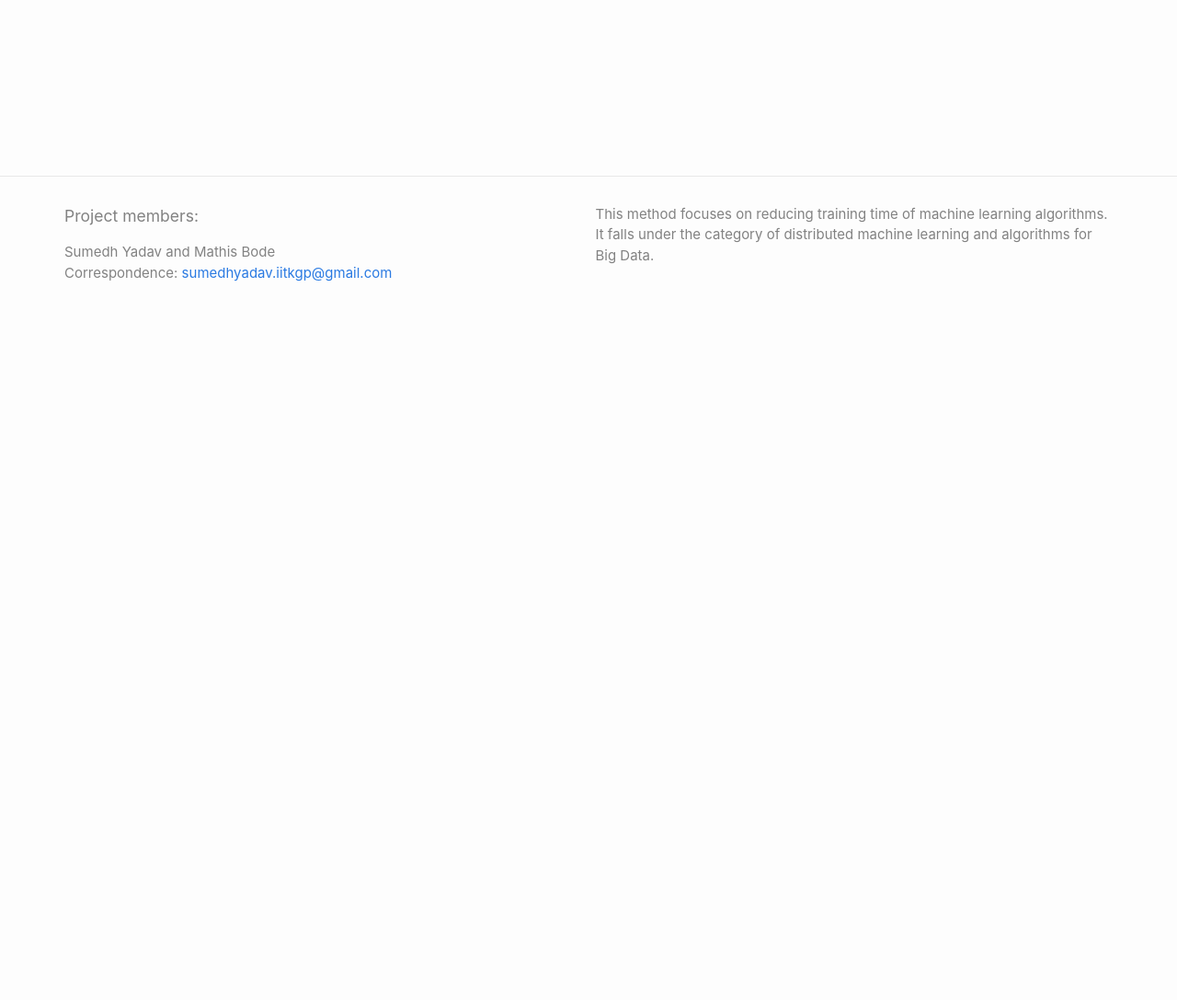
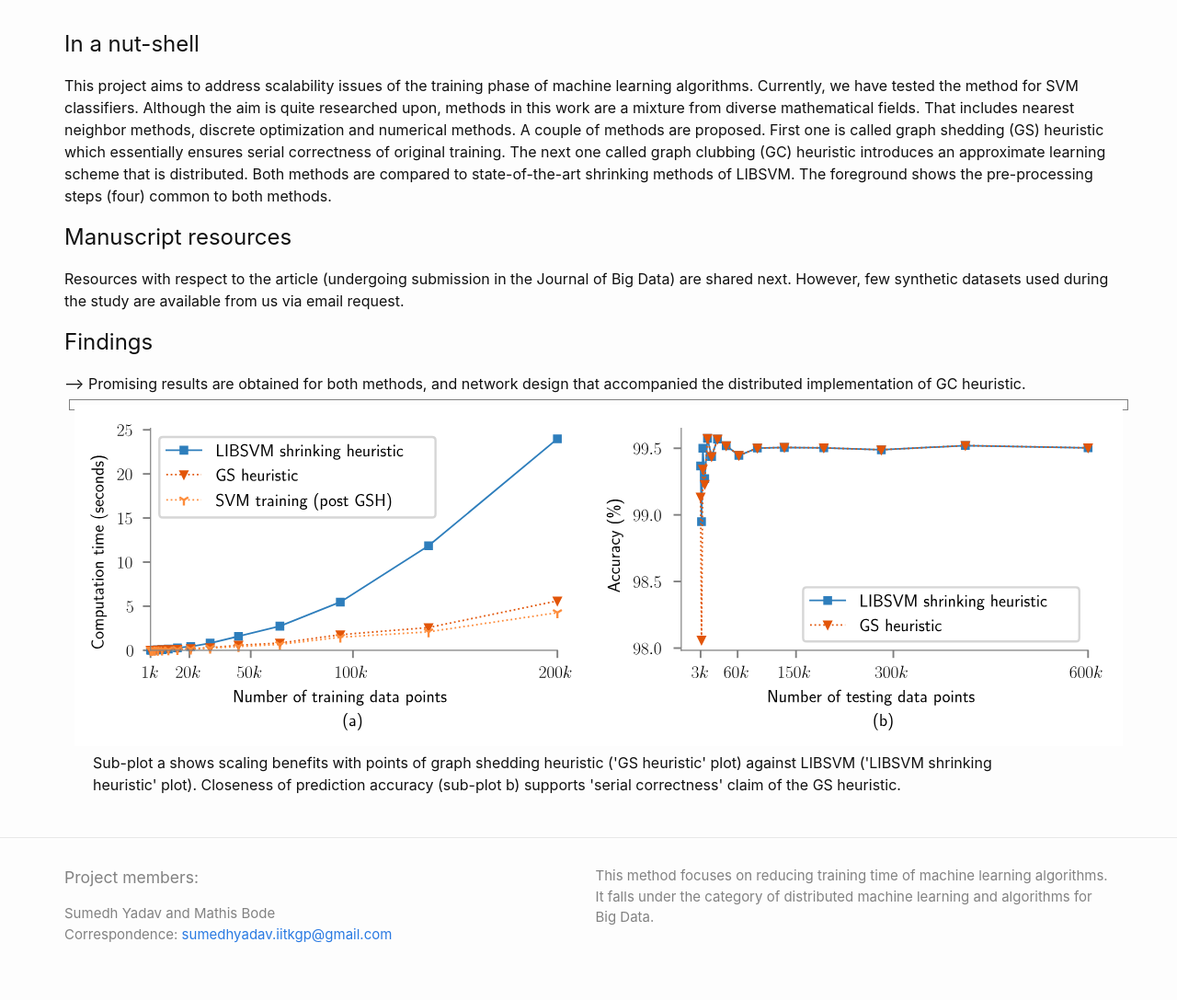
Before and after one commit to sumedhyadav/graph_heuristic, a Jekyll site: the page built from index.md, in a window 1280 px wide. Shown: the part 532-1619 px from the top of the page at 92% size. Built offline with Jekyll 4.4.1, drawn with Linux system fonts in a browser that asks for light colours; before the commit the page ends 900 px from its top, so only the background shows below that.

Commit message:
update 7

```diff
--- a/_includes/head.html
+++ b/_includes/head.html
@@ -18,5 +18,29 @@
 	  height: 470px;
 	  width: 100%;
 	}
+
+  .bbox {
+    width: 100%;
+    border: 1px solid gray;
+    padding: 5px;
+    margin: 5px;
+  }
+
+  .result_full_fig {
+    width:100%;
+      margin-right:2%;
+      float: left;
+  }
+
+  .result_full_fig object{
+    width:100%;
+  }
+
+  .result_full_desc {
+    width:90%;
+    float: left;
+    padding: 0px 20px;
+  }
+
 	</style>
 </head>
--- a/_layouts/home.html
+++ b/_layouts/home.html
@@ -7,20 +7,20 @@ layout: default
     <h1 class="page-heading">{{ page.title }}</h1>
   {%- endif -%}
 
-<!--   <h2>In a nut-shell</h2> -->
+  <h2>In a nut-shell</h2>
   <!-- --------- Aim, abstract (conscise description of the project) -->
-<!--   <p>
+  <p>
   This project aims to address scalability issues of the training phase of machine learning algorithms. Currently, we have tested the method for SVM classifiers. Although the aim is quite researched upon, methods in this work are a mixture from diverse mathematical fields. That includes nearest neighbor methods, discrete optimization and numerical methods. A couple of methods are proposed. First one is called graph shedding (GS) heuristic which essentially ensures serial correctness of original training. The next one called graph clubbing (GC) heuristic introduces an approximate learning scheme that is distributed. Both methods are compared to state-of-the-art shrinking methods of LIBSVM. The foreground shows the pre-processing steps (four) common to both methods.
   </p>
 
 
-  <h2>Manuscript resources</h2> -->
+  <h2>Manuscript resources</h2>
   <!-- ---------- Files et. cetera (using below template) -->
-<!--   <p>
+  <p>
   Resources with respect to the article (undergoing submission in the Journal of Big Data) are shared next. However, few synthetic datasets used during the study are available from us via email request.
   </p>
 
-  <table style="width:100%">
+<!--   <table style="width:100%">
     <tr>
       <th>Resource</th>
       <th>Description</th>
@@ -31,15 +31,15 @@ layout: default
       <td>Functions for hash key generation and hash table</td>
       <td>C++, GCC 5.4.0 compiler</td>
     </tr>
-  </table>
+  </table>  -->
 
   <h2>Findings</h2> -->
   <!-- --------- Prsentation of major findings -->
 
-<!--   Promising results are obtained for both methods, and network design that accompanied the distributed implementation of GC heuristic. -->
+  Promising results are obtained for both methods, and network design that accompanied the distributed implementation of GC heuristic.
 
   <!-- ---------------------GS Heuristic------------------- -->
-<!--   <div class="bbox">
+  <div class="bbox">
     <div class="result_full_fig">
       <object width="" type="image/svg+xml" data="../assets/img/Figure_9_new.svg">
       Your browser does not support SVG
@@ -51,7 +51,7 @@ layout: default
       </p>
     </div>
     <div class="clearfix"></div>
-  </div> -->
+  </div>
 
   <!-- ---------------------serial GC Heuristic------------------- -->
 <!--   <div class="bbox">
```
Also changed, not shown: assets/img/Figure_9_new.svg (added).
